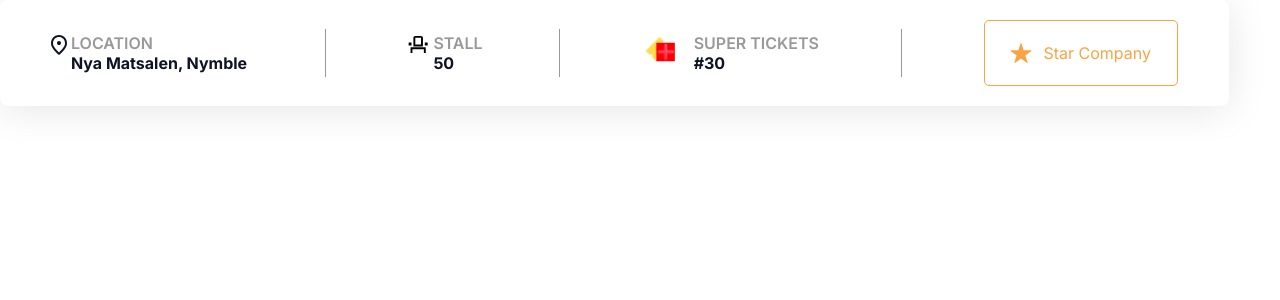
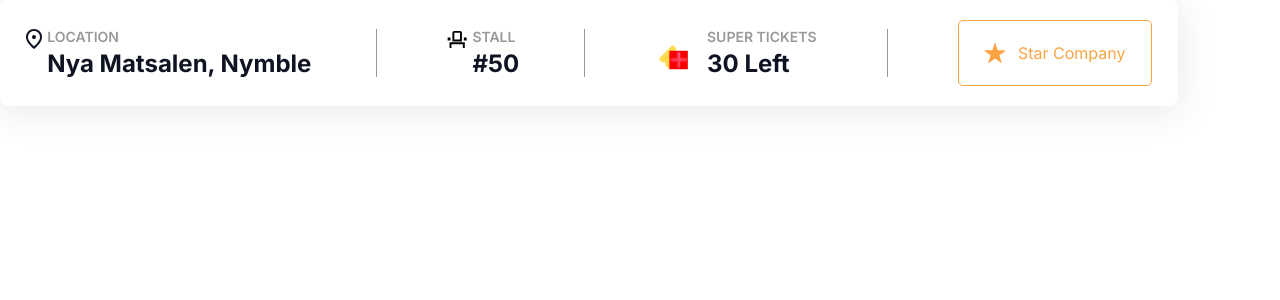
Before and after one commit to armada-ths/ac22, a React (Create React App) app: page /company-header in a window 1280 px wide. Shown: the top 300 px of the page. Built offline with nearby package versions, Linux system fonts and the light colour scheme; the HTML template or start-up script is replaced by a standard one.

Commit message:
Company header fixes
Fixed some sizing to better fit the figma model.

```diff
--- a/src/components/CompanyHeader/CompanyHeader.css
+++ b/src/components/CompanyHeader/CompanyHeader.css
@@ -6,14 +6,13 @@
 
     color: var(--black-primary);
     text-transform: capitalize;
-    text-transform: capitalize;
 
-    padding: 1%;
-    padding-left: 4%;
-    padding-right: 4%;
     width: 88%;
     height: 10%;
     position: absolute;
+    padding: 1%;
+    padding-left: 2%;
+    padding-right: 2%;
 
     background: var(--white);
     box-shadow: 0px 4px 40px rgba(0, 0, 0, 0.1);
@@ -33,19 +32,19 @@
     background-color: var(--black-secondary);
 }
 
-/*The margins will be adjusted for the icons when displayed in the view*/
+/*The margins might need to be adjusted for the icons when displayed in the view*/
 .icon-box.location img {
-    margin-top: -8%;
+    margin-top: -10%;
     margin-right: 2%;
 }
 
 .icon-box.stall img {
-    margin-top: -25%;
+    margin-top: -40%;
     margin-right: 8%;
 }
 
 .icon-box.ticket img {
-    margin-top: 23%;
+    margin-top: 25%;
     margin-right: 0%;
 }
 
--- a/src/components/CompanyHeader/CompanyHeader.tsx
+++ b/src/components/CompanyHeader/CompanyHeader.tsx
@@ -35,7 +35,7 @@ const CompanyHeader: FC<Props> = ({ location, stall, tickets, starred, onStar })
         <div className='line'></div>
         <div className='icon-box stall'>
             <img src={stall_img} alt="stall icon"></img>
-            <InfoLayout title="STALL" info={stall}/>
+            <InfoLayout title="STALL" info={"#" + stall}/>
         </div>
         <div className='line'></div>
         <div className='icon-box ticket'>
@@ -43,7 +43,7 @@ const CompanyHeader: FC<Props> = ({ location, stall, tickets, starred, onStar })
                 <img src={ticket_img} width={32} height={32}></img>
                 <img className='ticket-plus-sign' src={plus_sign_img} width={20} height={20}></img>
             </div>
-            <InfoLayout title="SUPER TICKETS" info={"#" + tickets}/>
+            <InfoLayout title="SUPER TICKETS" info={tickets + " Left"}/>
         </div>
         <div className='line'></div>
         <StarButtonHeader starred={starred} onStar={() => onStar()}></StarButtonHeader>
--- a/src/components/InfoLayout/InfoLayout.css
+++ b/src/components/InfoLayout/InfoLayout.css
@@ -2,15 +2,17 @@
     display: flex;
     flex-direction: column;
     justify-content: center;
-    height: 8vh;
+    gap: 0.5vh;
 }
 
 .title {
     font-weight: var(--subtitle-weight);
     color: var(--black-secondary);
+    font-size: 0.875rem;
 }
 
 .info {
     font-weight: var(--title-weight);
     color: var(--black-primary);
+    font-size: 1.5rem;
 }
```
